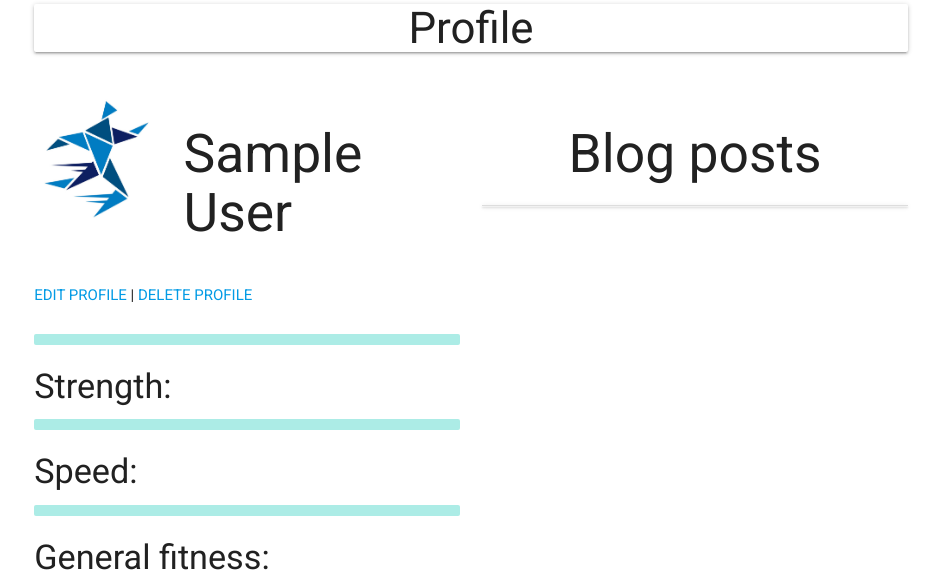
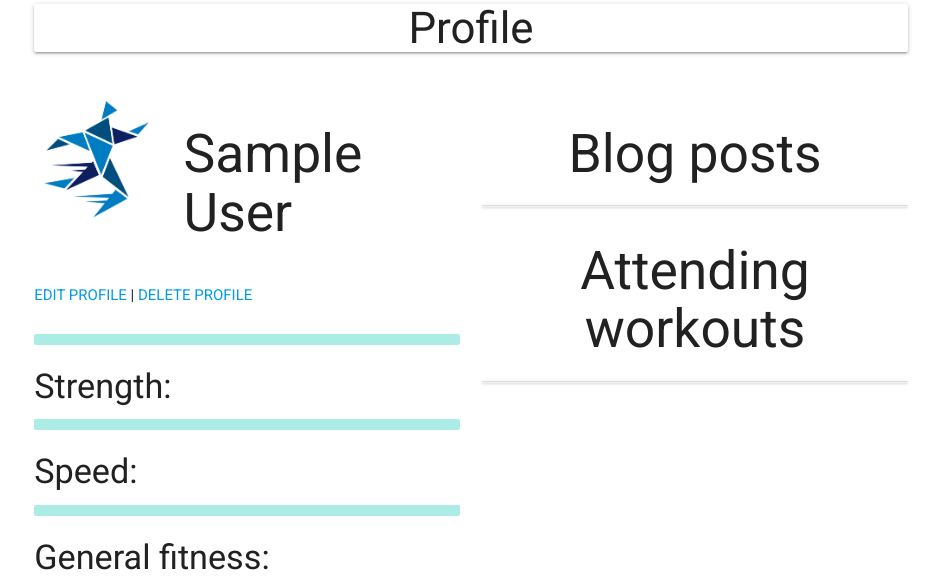
Before and after one commit to Code-Institute-Submissions/the-running-team, a Flask app: page /profile/1 in a window 1280 px wide. Shown: the part 217-801 px from the top of the page, without its empty margins (169-1110 px from the left). Run offline with Flask 2, Linux system fonts and the light colour scheme; the visitor is signed in with stand-in values (Sample User, id 1); a database or web service that is not in the repository returns one stand-in record (values such as "Sample title"); some libraries are stand-ins or nearby versions.

Commit message:
Added collapisble to display previews of workouts the user is attending.

```diff
--- a/templates/profile.html
+++ b/templates/profile.html
@@ -62,10 +62,13 @@
             </div>
         </div>
     </div>
+
+
     <div class="col s12 m6">
         <h2 class="center-align">Blog posts</h2>
+        {% if users_posts|length > 0 %}
         <ul class="collapsible">
-            {% for post in posts %}
+            {% for post in users_posts %}
             <li>
                 {% if post.category == "workout" %}
                 <div class="collapsible-header"><i class="material-icons">directions_run</i>{{ post.title }}</div>
@@ -121,6 +124,37 @@
             </li>
             {% endfor %}
         </ul>
+        {% else %}
+        <p class="center-align">You have not made any posts yet.</p>
+        {% endif %}
+        <h2 class="center-align">Attending workouts</h2>
+        {% if attendants|length > 0 %}
+        <ul class="collapsible">
+            {% for post in all_posts %}
+            <li>
+                {% if post.category == "workout" %}
+                {% for attendant in attendants %}
+                {% if attendant.post_id == post._id %}
+                <div class="collapsible-header"><i class="material-icons">directions_run</i>{{ post.date }} &#8226;
+                    {{ post.title }}</div>
+                <div class="collapsible-body"><span>{{ post.description }}</span>
+                    <div>
+                        <a class="small-top-mg waves-effect waves-light btn-small"
+                            href="{{ url_for('attend', post_id=post._id, username=session['user']) }}">Unattend</a>
+                    </div>
+                </div>
+                {% endif %}
+                {% endfor %}
+                {% endif %}
+            </li>
+            {% endfor %}
+        </ul>
+        {% else %}
+        <p class="center-align">You are not attending any workouts.</p>
+        {% endif %}
+
+
+
     </div>
 </div>
 
```
